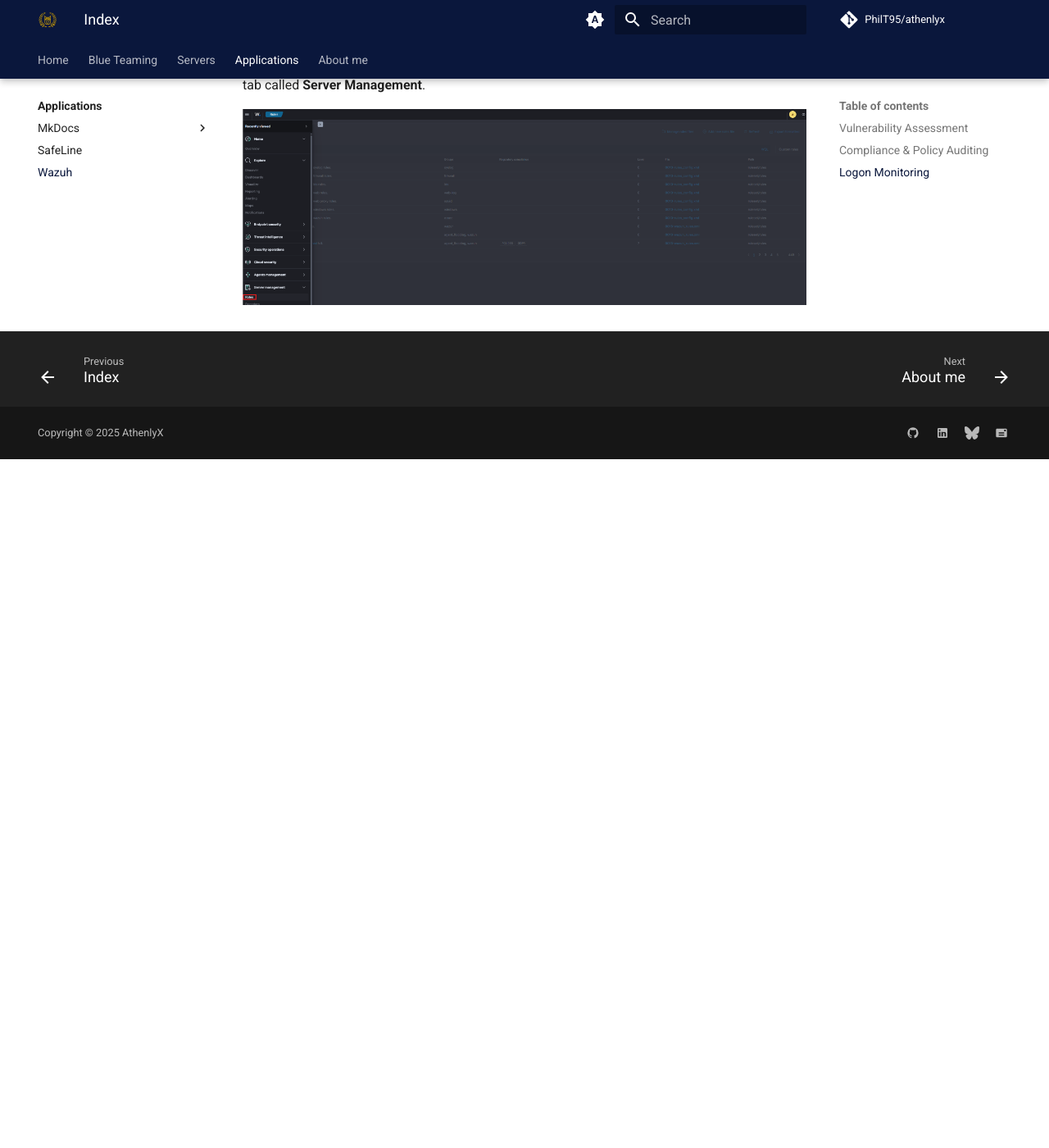
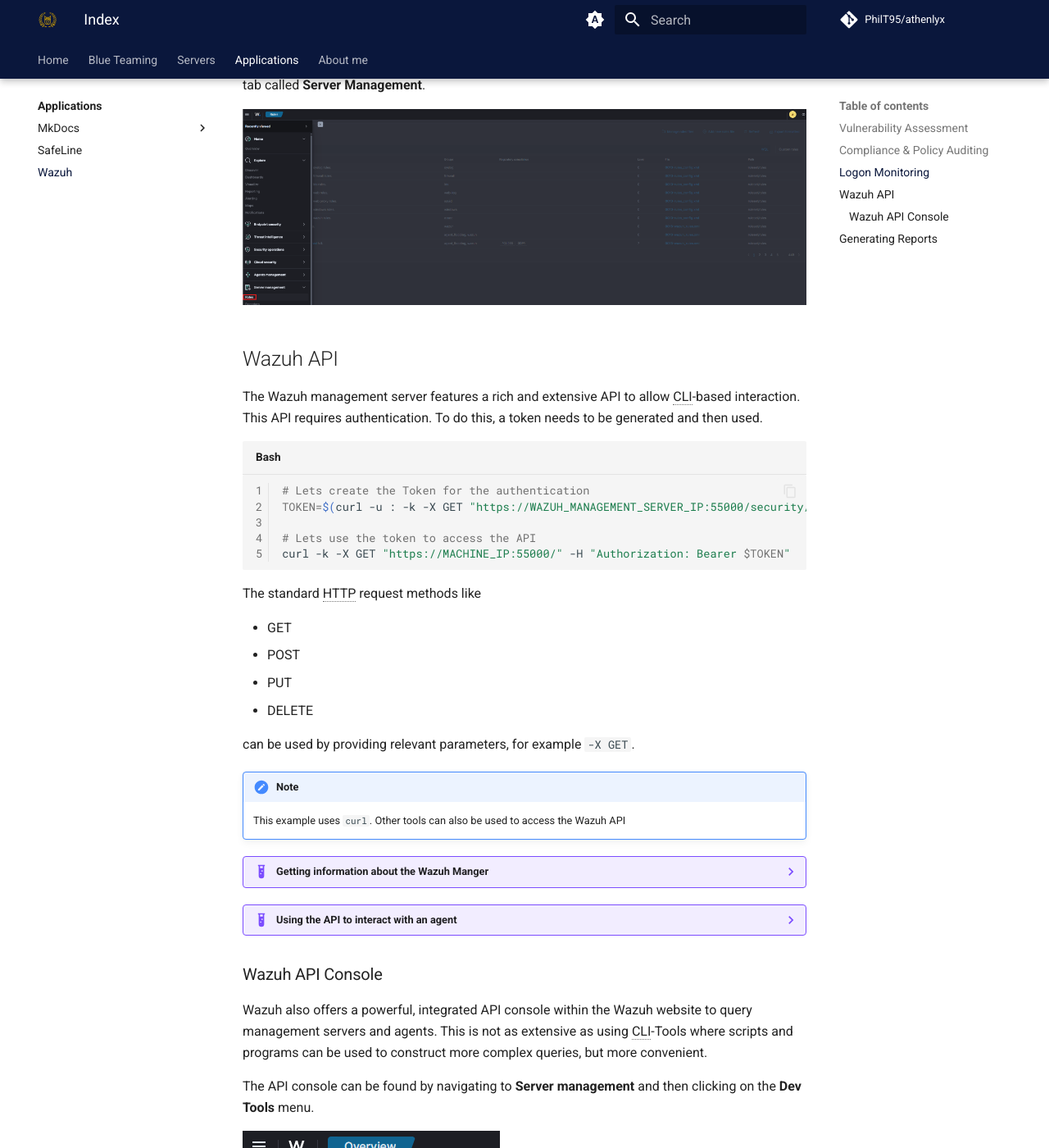
Before and after one commit to PhilT95/athenlyx, an MkDocs documentation site: the page built from docs/applications/wazuh/index.md, in a window 1280 px wide and 1400 px high, scrolled down 3276 px. Shown: the whole window at 82% size. Built offline with MkDocs 1.6.1 and Material for MkDocs 9.7.7, drawn with Linux system fonts in a browser that asks for light colours; plug-ins that fetch from the network failed and are left out; comment, search, counter and statistics services are not loaded; before the commit the page ends 3836 px from its top, so only the background shows below that; some of the changed text lies outside the part shown.

Commit message:
Finished Base Wazuh articles

````diff
--- a/docs/applications/wazuh/index.md
+++ b/docs/applications/wazuh/index.md
@@ -56,3 +56,70 @@ The alert was created because a user logged onto a system. You can see that this
 You can find and add rules by navigating to the **Rules** menu which is located under the left side tab called **Server Management**.
 
 ![Wazuh Rules Menu](images/wazuh_rules.png)
+
+## Wazuh API
+
+The Wazuh management server features a rich and extensive API to allow CLI-based interaction. This API requires authentication. To do this, a token needs to be generated and then used.
+
+```bash
+# Lets create the Token for the authentication
+TOKEN=$(curl -u : -k -X GET "https://WAZUH_MANAGEMENT_SERVER_IP:55000/security/user/authenticate?raw=true")
+
+# Lets use the token to access the API
+curl -k -X GET "https://MACHINE_IP:55000/" -H "Authorization: Bearer $TOKEN"
+```
+
+The standard HTTP request methods like
+
+- GET
+- POST
+- PUT
+- DELETE
+
+can be used by providing relevant parameters, for example ``-X GET``.
+
+!!! note
+
+    This example uses ``curl``. Other tools can also be used to access the Wazuh API
+
+
+??? example "Getting information about the Wazuh Manger"
+
+    To list some statistics and important information about the Wazuh management server, including what services are being monitored and some general settings, the following command can be used:
+
+    ```bash
+    curl -k -X GET "https://MACHINE_IP:55000/manager/configuration?pretty=true§ion=global" -H "Authorization: Bearer $TOKEN"
+    ```
+
+??? example "Using the API to interact with an agent"
+
+    This command can be used to interact with an Wazuh agent:
+
+    ```bash
+    curl -k -X GET "https://MACHINE_IP:55000/agents?pretty=true&offset=1&limit=2&select=status%2Cid%2Cmanager%2Cname%2Cnode_name%2Cversion&status=active" -H "Authorization: Bearer $TOKEN"
+    ```
+
+### Wazuh API Console
+
+Wazuh also offers a powerful, integrated API console within the Wazuh website to query management servers and agents. This is not as extensive as using CLI-Tools where scripts and programs can be used to construct more complex queries, but more convenient.
+
+The API console can be found by navigating to **Server management** and then clicking on the **Dev Tools** menu.
+
+![Wazuh API Console Navigation](images/wazuh_api-navigation.png)
+
+The API console defaults to a few sample queries that can be run. Simply select the line and press the green arrow that will appear to the right of the line.
+
+![Wazu API Console](images/wazuh_api.png)
+
+
+## Generating Reports
+
+Wazuh provides a reporting module that allows a summarized breakdown of events that have occurred on an agent. Navigating to the **Threat Hunting** menu of an agent exposed the **Generate report** option.(1)
+{ .annoate }
+
+1. Navigate to an agent and click on the **Threat Hunting** menu on the tab menu on the top.
+
+
+![Wazuh Agent Report Navigation](images/wazuh_agents-report.png)
+
+Clicking on it will generate a PDF report that can be downloaded.
````
Also changed, not shown: docs/applications/wazuh/images/wazuh_agents-report.png (added).
